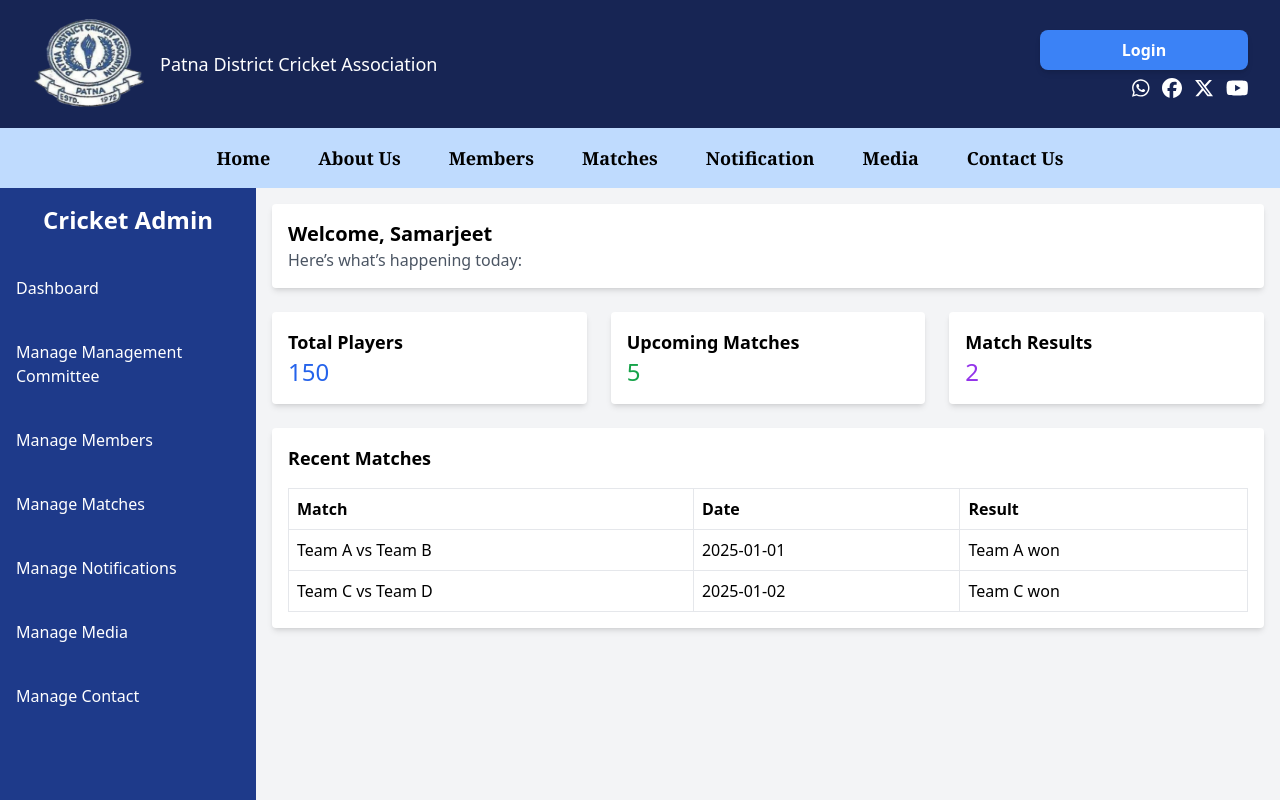
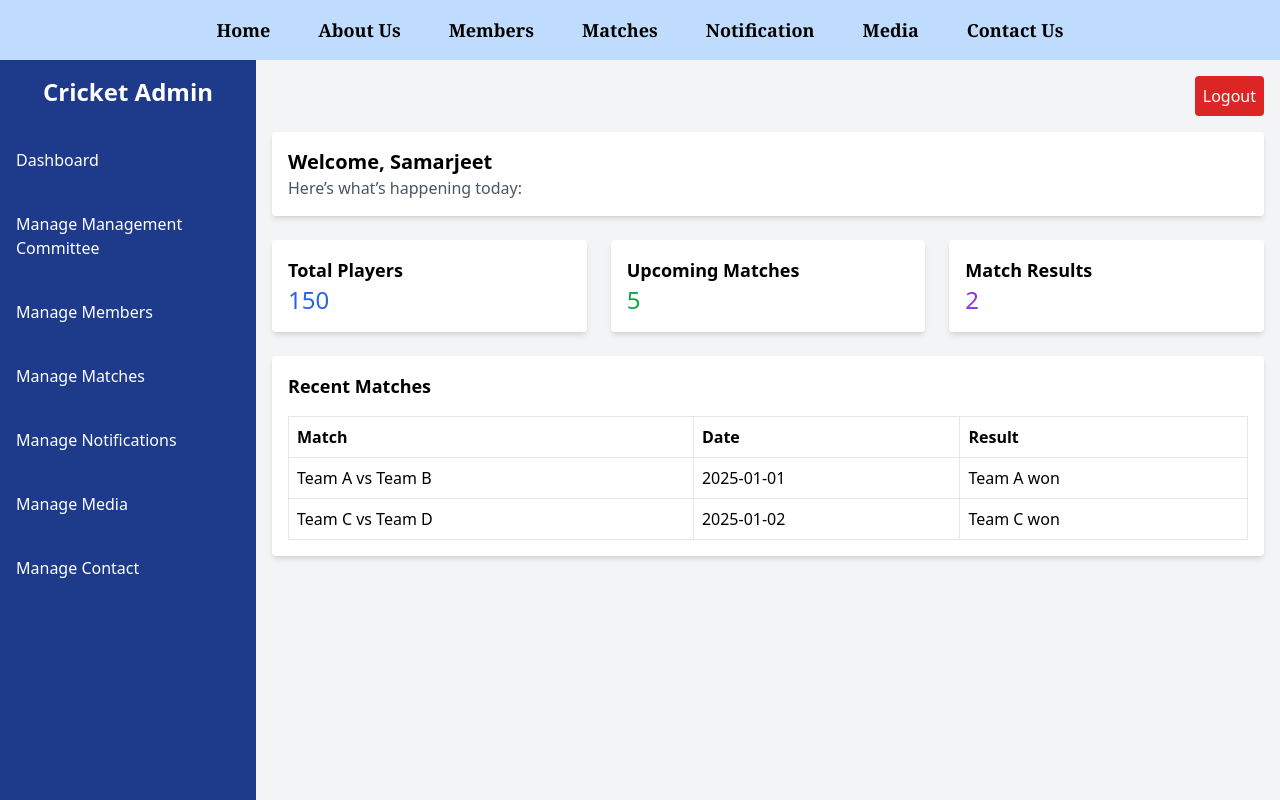
Before and after one commit to Samar1402/P.D.C.A, a React (Vite) app: page /dashboard in a window 1280 px wide. Shown: the top 800 px of the page. Built offline with nearby package versions, Linux system fonts and the light colour scheme.

Commit message:
Dashboard updated

```diff
--- a/src/Components/Dashboard.jsx
+++ b/src/Components/Dashboard.jsx
@@ -1,8 +1,16 @@
 import React, { useState } from "react";
-import { Link } from "react-router-dom";
+import { Link, useNavigate } from "react-router-dom";
 
 const Dashboard = () => {
   const [sidebarOpen, setSidebarOpen] = useState(false);
+  const navigate = useNavigate();
+
+  const handleLogout = () => {
+    // Clear authentication data (example: localStorage)
+    localStorage.removeItem("authToken");
+    // Redirect to login page
+    navigate("/login");
+  };
 
   return (
     <div className="min-h-screen bg-gray-100 flex flex-col md:flex-row">
@@ -68,6 +76,16 @@ const Dashboard = () => {
           {sidebarOpen ? "Close Menu" : "Open Menu"}
         </button>
 
+        {/* Logout Button */}
+        <div className="flex justify-end mb-4">
+          <button
+            onClick={handleLogout}
+            className="bg-red-600 text-white p-2 rounded hover:bg-red-700"
+          >
+            Logout
+          </button>
+        </div>
+
         <div className="bg-white shadow-md rounded p-4 mb-6">
           <h2 className="text-xl font-bold">Welcome, Samarjeet</h2>
           <p className="text-gray-600">Here’s what’s happening today:</p>
--- a/src/Components/Header.jsx
+++ b/src/Components/Header.jsx
@@ -1,5 +1,5 @@
 import React from "react";
-import { useNavigate } from "react-router-dom"; // Import useNavigate hook
+import { useNavigate, useLocation } from "react-router-dom"; // Import useLocation
 import pdcalogo from "../images/logo.png";
 import { FontAwesomeIcon } from "@fortawesome/react-fontawesome";
 import {
@@ -11,11 +11,17 @@ import {
 
 const Header = () => {
   const navigate = useNavigate(); // Initialize the navigate function
+  const location = useLocation(); // Get the current location
 
   // Handle login button click to navigate to the login page
   const handleLoginClick = () => {
     navigate("/login"); // Navigate to the login page when the button is clicked
   };
+
+  // Check if the current path is the dashboard route
+  if (location.pathname === "/dashboard") {
+    return null; // Do not render the header
+  }
 
   return (
     <header>
--- a/src/Components/Navbar.jsx
+++ b/src/Components/Navbar.jsx
@@ -5,6 +5,8 @@ const Navbar = () => {
   const [isDropdownOpen, setDropdownOpen] = useState(false);
   const [isMenuOpen, setMenuOpen] = useState(false);
   const dropdownRef = useRef(null);
+
+
 
   useEffect(() => {
     const handleClickOutside = (event) => {
@@ -18,6 +20,7 @@ const Navbar = () => {
       document.removeEventListener("mousedown", handleClickOutside);
     };
   }, []);
+
 
   return (
     <nav className="bg-blue-200">
```
Also changed, not shown: 1 other file (tests, documents, lock files or other folders).
